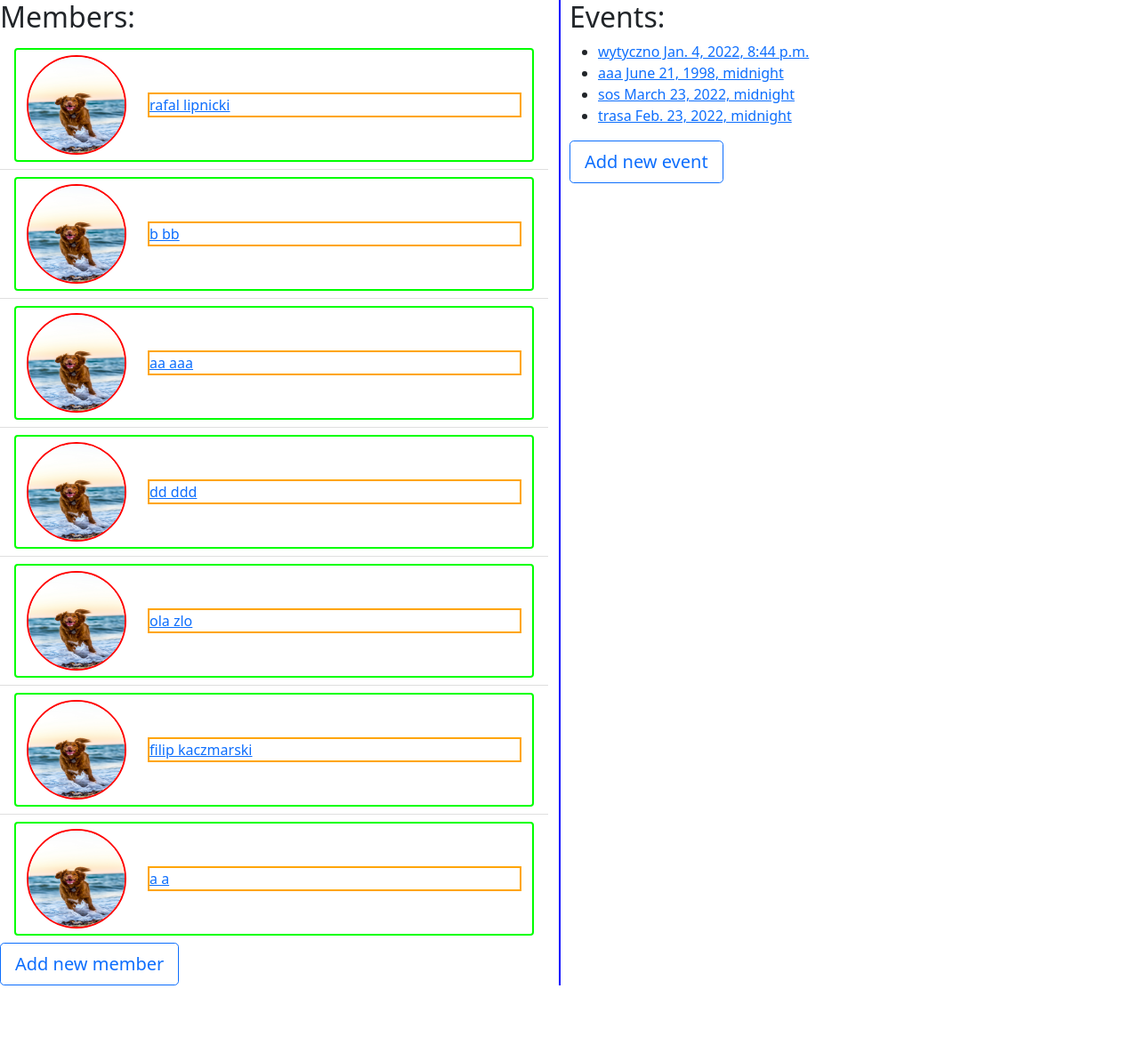
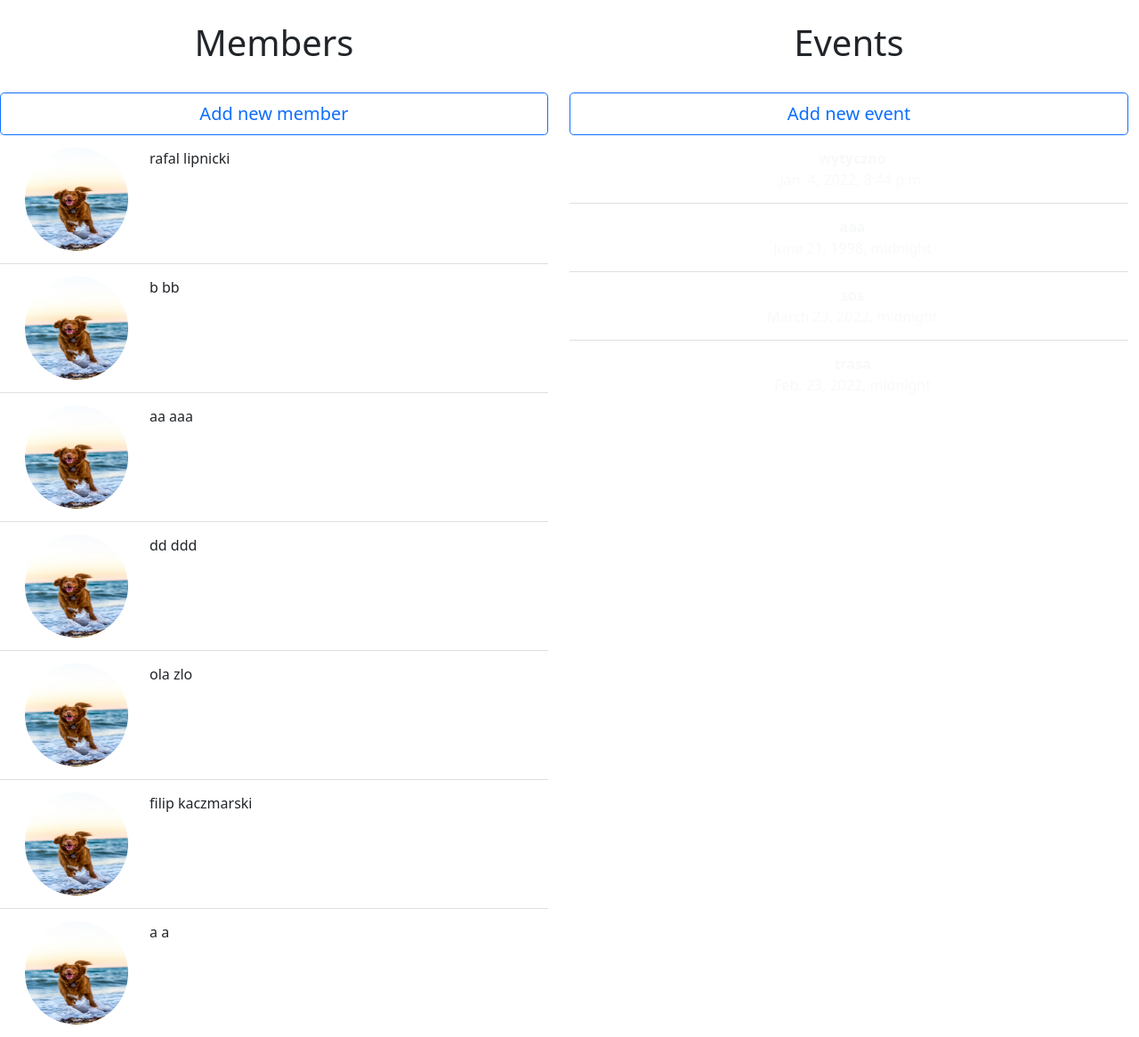
Before and after one commit to kazdyrkeicam/Event-Calculator, a Django app: page /evca/ in a window 1280 px wide. Shown: the whole page at 89% size. Before the commit the page ends 1108 px from the top, so only its background shows below. Run offline with Django 3.2, Linux system fonts and the light colour scheme; data comes from the database, SQL or seed files in the repository; some libraries are stand-ins or nearby versions.

Commit message:
design home-page

```diff
--- a/evca/static/css/style.css
+++ b/evca/static/css/style.css
@@ -3,36 +3,34 @@
     --person-size: 8rem;
 }
 
-/* UTILITY */
-.flex {
-    display: flex;
+/* UTILITY BOOTSTRAP */
+.d-flex {
     gap: 1.5rem;
 }
 
-
-
-/* CUSTOM BOOTSTRAP */
-.btn {
-    text-align: center;
-    align-items: center;
-}
-
-.list-group-item {
-    justify-content: center;
-    align-items: center;
+/* UTILITY */
+.no-border {
+    border: none;
 }
 
 
 
 /* OWN CLASSES */
+.header-title {
+    font-size: 2.5rem;
+    padding: 1.5rem;
+    text-align: center;
+    color: $dark;
+}
+
 #members-list {
     /* ! it's not responsive!!! Make it better */
     width: 40em;
-    outline: 2px solid blue;
+    /* outline: 2px solid blue; */
 }
 
 .person {
-    border: 2px solid lime;
+    /* border: 2px solid lime; */
     height: var(--person-size);
     width: 100%;
 }
@@ -43,9 +41,19 @@
     max-height: var(--person-size);
     border-radius: 50%;
     object-fit: fit;
-    border: 2px solid red
+    /* border: 2px solid red */
 }
 
-.person a {
-    border: 2px solid orange;
+.person-name {
+    /* outline: 2px solid orange; */
 }
+
+.person-name p {
+    vertical-align: bottom;
+    /* outline: 5px solid blue; */
+}
+
+.event {
+    /* outline: 2px solid orange; */
+    width: 100%;
+}
--- a/evca/templates/evca_home.html
+++ b/evca/templates/evca_home.html
@@ -5,16 +5,24 @@
 
     <main id="main" class="row">
         <section id="members-list" class="col-sm-6">
-            <h2>Members:</h2>
+            <h2 class="header-title">Members</h2>
+            <button onclick="location.href='/evca/add_member/'"
+            class="btn btn-outline-primary btn-lg"
+            style="width: 100%;">
+                Add new member
+            </button>
             {% if all_members_list %}
                 <ul class="list-group list-group-flush">
                     {% for member in all_members_list %}
                         <li class="list-group-item">
 
-                            <div class="flex btn btn-outline-primary person">
+                            <a href="/evca/member/{{ member.id }}/"
+                            class="d-flex btn btn-outline-dark no-border person">
                                 <img src="{% static 'images/dog.jpg' %}" alt="photo">
-                                <a href="/evca/member/{{ member.id }}/" class="" style="width: 100%; text-align: left;">{{ member.name }} {{ member.surname }}</a>
-                            </div>
+                                <div class="person-name">
+                                    <p>{{ member.name }} {{ member.surname }}</p>
+                                </div>
+                            </a>
 
                         </li>
                     {% endfor %}
@@ -22,21 +30,32 @@
             {% else %}
                 <p>No members are available.</p>
             {% endif %}
-            <button onclick="location.href='/evca/add_member/'" class="btn btn-outline-primary btn-lg">Add new member</button>
+
         </section>
         <section id="events-list" class="col-sm-6">
-            <h2>Events:</h2>
+            <h2 class="header-title">Events</h2>
+            <button onclick="location.href='/evca/add_event/'"
+            class="btn btn-outline-primary btn-lg"
+            style="width: 100%;">
+                Add new event
+            </button>
             {% if all_events_list %}
-                <ul>
+                <ul class="list-group list-group-flush">
                     {% for event in all_events_list %}
-                        <li><a href="/evca/event/{{ event.id }}/">{{ event.name }} {{ event.date }}</a></li>
+                        <li class="list-group-item">
+                            <a href="/evca/event/{{ event.id }}/"
+                            class="btn btn-outline-light no-border event">
+                                <div class="ms-2 me-auto">
+                                    <div class="fw-bold">{{ event.name }}</div>
+                                    {{ event.date }}
+                                </div>
+                            </a>
+                        </li>
                     {% endfor %}
                 </ul>
             {% else %}
                 <p>No events are available.</p>
             {% endif %}
-
-            <button onclick="location.href='/evca/add_event/'" class="btn btn-outline-primary btn-lg">Add new event</button>
         </section>
     </main>
 {% endblock content %}
```
